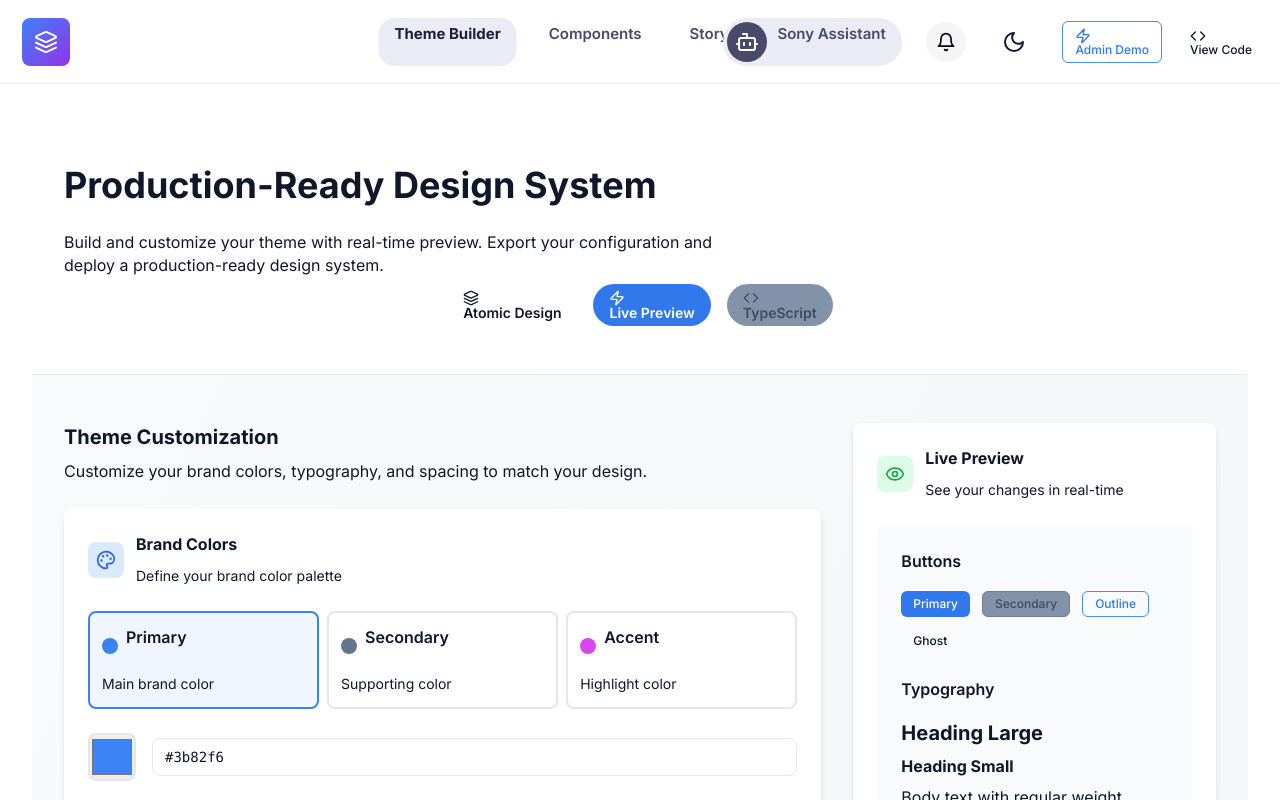
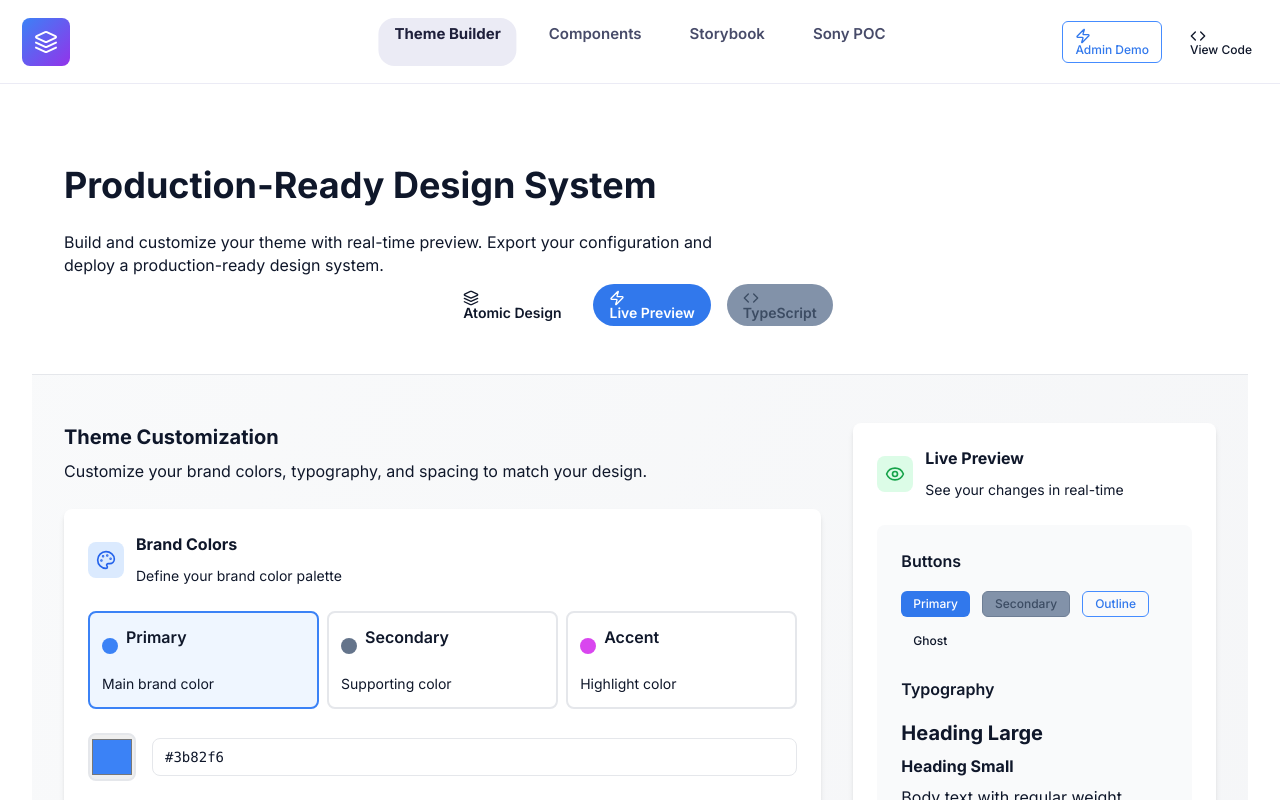
Before and after one commit to deruvodaniel/production-ready-ui-atomic-design, a Next.js app: page / in a window 1280 px wide. Shown: the top 800 px of the page. Built offline with nearby package versions, Linux system fonts and the light colour scheme; no server answers.

Commit message:
Simplify Header to avoid duplicate actions and remove unused import
cgen-2d78c95ff5274ffc9120800365127299

```diff
--- a/components/organisms/Header/Header.tsx
+++ b/components/organisms/Header/Header.tsx
@@ -5,7 +5,6 @@ import { usePathname, useRouter } from 'next/navigation';
 import { Button } from '@/components/atoms/Button/Button';
 import { Typography } from '@/components/atoms/Typography/Typography';
 import { Avatar } from '@/components/atoms/Avatar/Avatar';
-import { Dropdown } from '@/components/molecules/Dropdown/Dropdown';
 import { useTheme } from '@/theme/theme-provider';
 import { Moon, Sun, Settings, User, LogOut, Bell, Bot } from 'lucide-react';
 import styles from './Header.module.css';
@@ -109,6 +108,10 @@ export const Header: React.FC<HeaderProps> = ({
 
         {/* Right Actions */}
         <div className={styles.actions}>
+          {rightContent ? (
+            rightContent
+          ) : (
+            <>
               {showSonyAssistant && (
                 <button
                   className={styles.sonyAssistant}
@@ -160,8 +163,8 @@ export const Header: React.FC<HeaderProps> = ({
                   <Avatar src={user.avatar} alt={user.name} fallback={user.name.charAt(0)} size="md" />
                 </div>
               )}
-
-          {rightContent}
+            </>
+          )}
         </div>
       </div>
     </header>
```
Lines whose indentation alone changed are shown as unchanged.
